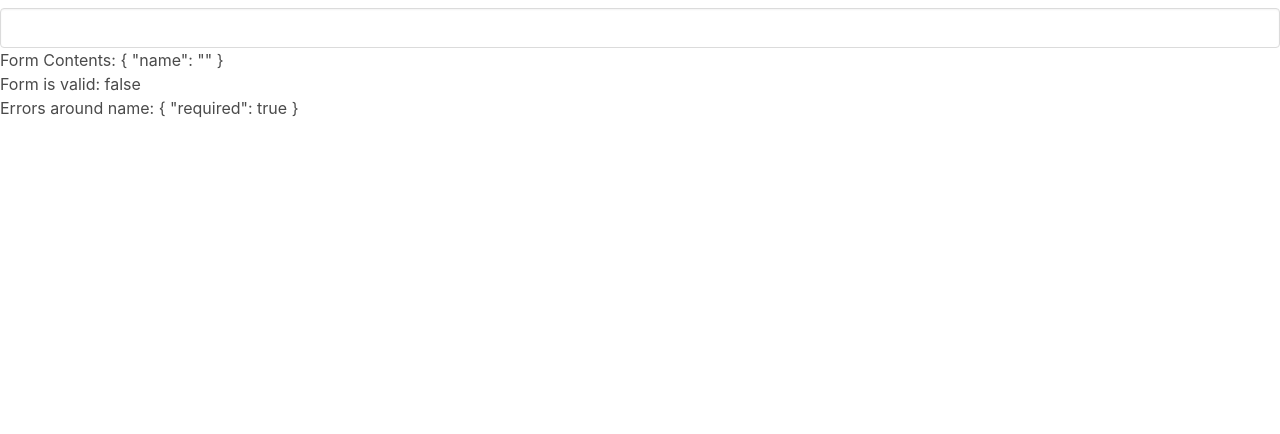
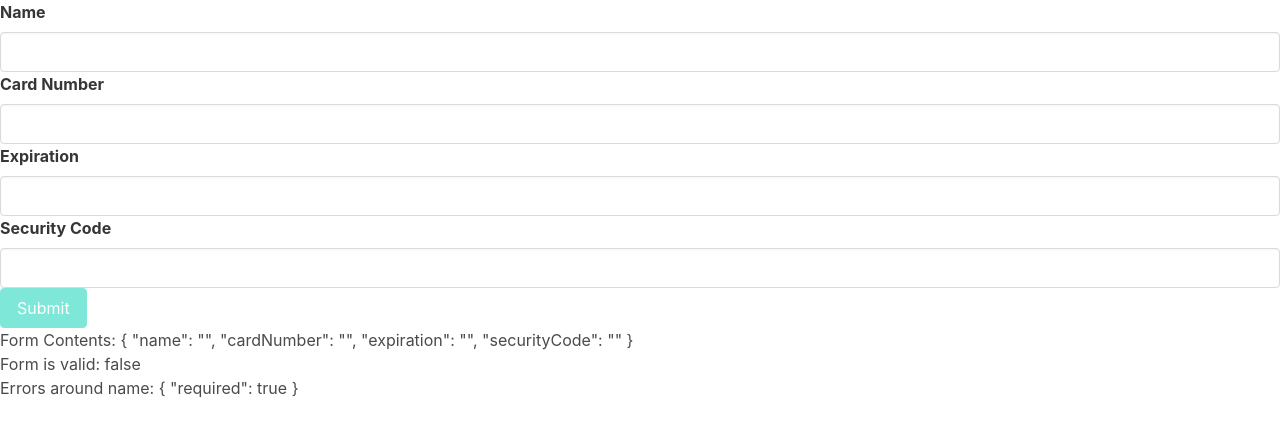
Before and after one commit to hanfernan/responsive-cc-form, an Angular app in the folder creditcard/: page / in a window 1280 px wide. Shown: the top 434 px of the page. Built offline with nearby package versions, Linux system fonts and the light colour scheme.

Commit message:
added form validators

```diff
--- a/creditcard/src/app/card-form/card-form.component.html
+++ b/creditcard/src/app/card-form/card-form.component.html
@@ -1,5 +1,9 @@
-<form [formGroup]="cardForm">
-    <app-input [control]="cardForm.get('name')"></app-input>
+<form [formGroup]="cardForm" (ngSubmit)="onSubmit()">
+    <app-input label="Name" [control]="cardForm.get('name')"></app-input>
+    <app-input label="Card Number" [control]="cardForm.get('cardNumber')"></app-input>
+    <app-input label="Expiration" [control]="cardForm.get('expiration')"></app-input>
+    <app-input label="Security Code" [control]="cardForm.get('securityCode')"></app-input>
+    <button class="button is-primary" [disabled]="cardForm.invalid" type="submit">Submit</button>
   </form>
 
   <div>Form Contents: {{ cardForm.value | json }}</div>
--- a/creditcard/src/app/card-form/card-form.component.ts
+++ b/creditcard/src/app/card-form/card-form.component.ts
@@ -12,6 +12,20 @@ export class CardFormComponent {
     name: new FormControl('', [
       Validators.required,
       Validators.minLength(3),
+    ]),
+    cardNumber: new FormControl('', [
+      Validators.required,
+      Validators.minLength(16),
+      Validators.maxLength(16),
+    ]),
+    expiration: new FormControl('', [
+      Validators.required,
+      Validators.pattern(/^(0[1-9]|1[0-2])\/\d{2}$/)
+    ]),
+    securityCode: new FormControl('',[
+      Validators.required,
+      Validators.minLength(3),
+      Validators.maxLength(3),
     ])
   });
 
@@ -19,4 +33,7 @@ export class CardFormComponent {
     console.log(this.cardForm.get('name'))
   }
 
+  onSubmit() {
+    console.log('form submitted')
+  }
 }
```
